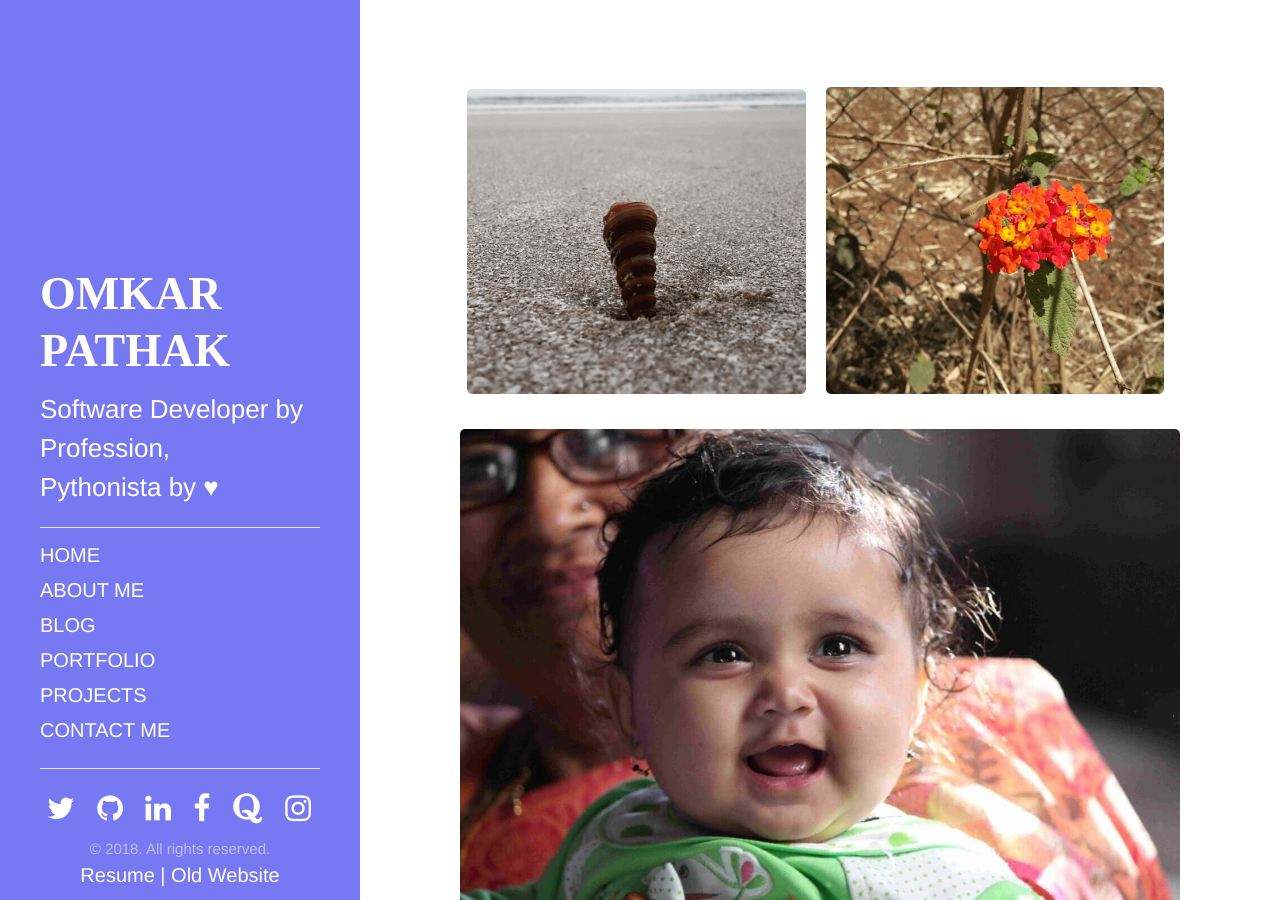
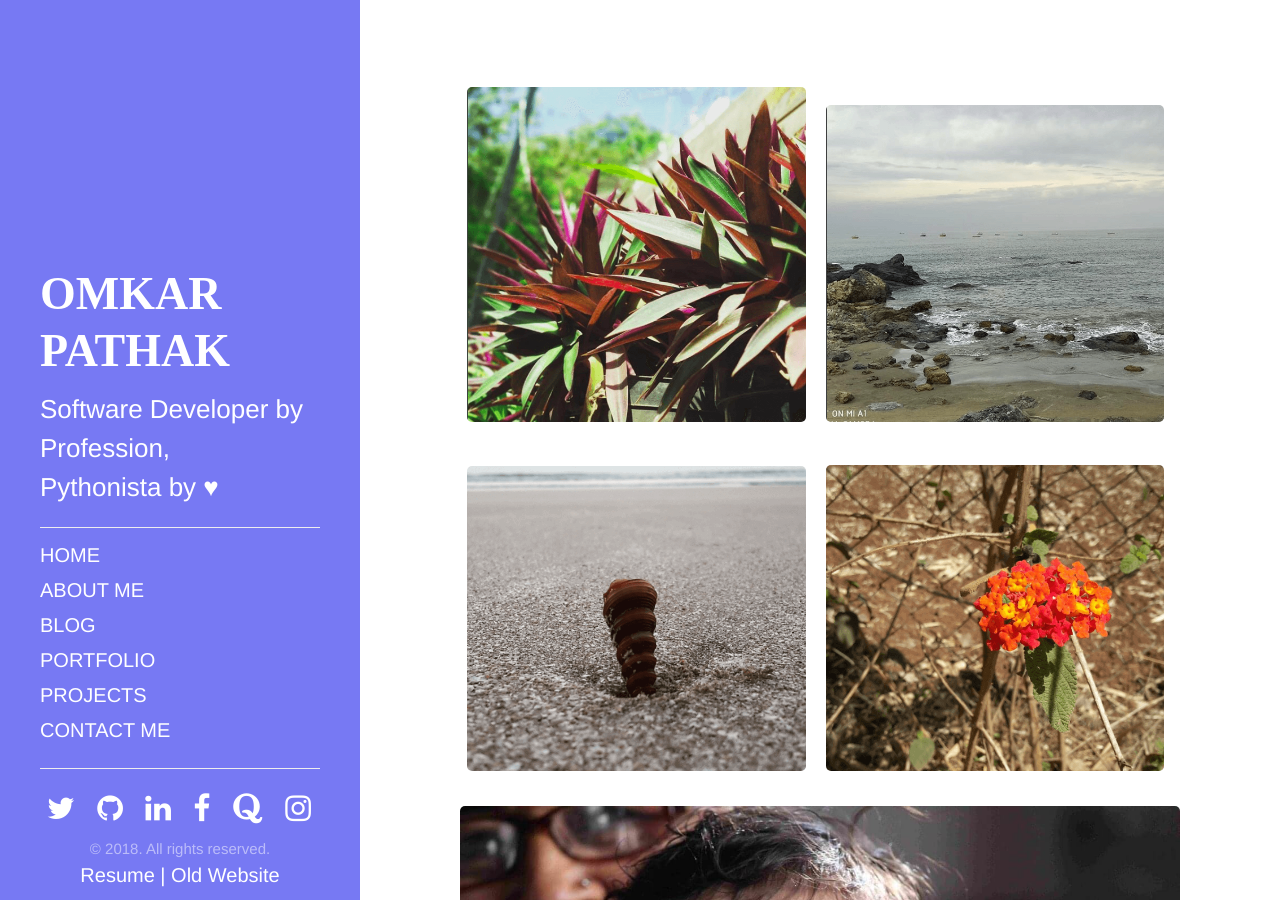
Before and after one commit to OmkarPathak/omkarpathak.github.io, a Jekyll site: the page built from photography/index.html, in a window 1280 px wide and 900 px high. Built offline with Jekyll 4.4.1, drawn with Linux system fonts in a browser that asks for light colours; some web fonts are replaced.

Commit message:
Added photographs

```diff
--- a/photography/index.html
+++ b/photography/index.html
@@ -4,6 +4,16 @@ title: Photography
 description: Few of my clicked photographs
 image: https://www.omkarpathak.in/public/img/photography/1.jpg
 ---
+
+<div>
+    <div class="scroll-effect image-half">
+        <img src="{{ "public/img/photography/21.png" | relative_url }}">
+    </div>
+
+    <div class="scroll-effect image-half">
+        <img src="{{ "public/img/photography/22.png" | relative_url }}">
+    </div>
+</div>
 
 <div>
     <div class="scroll-effect image-half">
```
Also changed, not shown: public/img/photography/21.png (added), public/img/photography/22.png (added).
